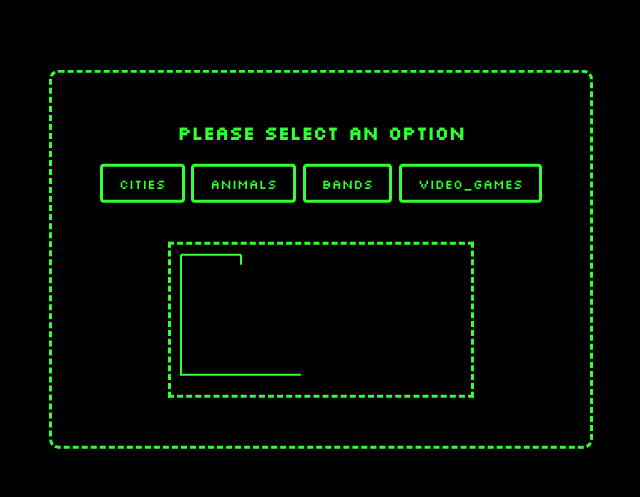
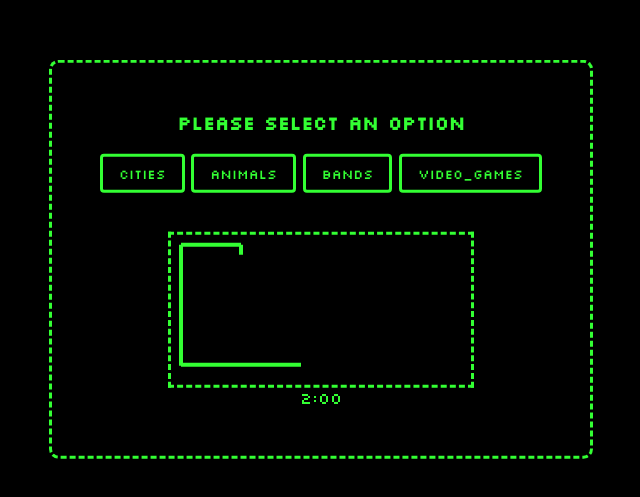
Before and after one commit to Drewski209/module-2-js-final-project-drew-solis, a plain HTML site: page index.html in a window 1280 px wide. Shown: the part 141-638 px from the top of the page, without its empty margins (319-959 px from the left). Drawn offline with Linux system fonts and the light colour scheme.

Commit message:
commit 9

```diff
--- a/index.html
+++ b/index.html
@@ -11,17 +11,22 @@
 
 <body>
     <body>
-        <div class="container">
+      <h1>Hangman</h1>
+      <div class="container">
           <div id="options-container"></div>
           <div id="letter-container" class="letter-container hide"></div>
           <div id="user-input-section"></div>
           <canvas id="canvas"></canvas>
+          <p id ="countdown">2:00<p>
           <div id="new-game-container" class="new-game-popup hide">
             <div id="result-text"></div>
             <button id="new-game-button">Start New Game</button>
           </div>
         </div>
         <!-- Script -->
-        <script src="module2-final-solis.js"></script>
+        <script src="module2-final-solis.js">
+          var bleep = new Audio();
+          bleep.src = "216090__richerlandtv__bad-beep-incorrect.mp3"
+        </script>
       </body>
 </html>
--- a/module2-final-solis.css
+++ b/module2-final-solis.css
@@ -10,6 +10,14 @@
 /*For the background */
 body{
     background-color:black;
+}
+
+h1 {
+    font-size: 40px;
+    color: rgb(51,255,51);
+    position: absolute;
+    top: 25%;
+    left: 40%;
 }
 
 /* For the play area*/
@@ -148,3 +156,8 @@ canvas {
     margin: auto;
     border: 3px dashed rgb(51,255,51);
 }
+
+.countdown {
+    color: rgb(51,255,51);
+    background-color: rgb(51,255,51);
+}
--- a/module2-final-solis.js
+++ b/module2-final-solis.js
@@ -6,6 +6,19 @@ const newGameContainer = document.getElementById("new-game-container");
 const newGameButton = document.getElementById("new-game-button");
 const resultText = document.getElementById("result-text");
 const canvas = document.getElementById("canvas");
+const countdown = document.getElementById("countdown");
+
+// Audio Files
+let CORRECT_LETTER = new Audio('correct_letter.wav');
+let INCORRECT_LETTER = new Audio('incorrect_letter.wav');
+let CORRECT_WORD = new Audio('correct_word.wav');
+let INCORRECT_WORD = new Audio('incorrect_word.mp3');
+
+// Set volumes for all audio files
+CORRECT_LETTER.volume = 0.1;
+INCORRECT_LETTER.volume = 0.1;
+CORRECT_WORD.volume = 0.1;
+INCORRECT_WORD.volume = 0.1;
 
 //Categories Button
 
@@ -46,8 +59,6 @@ const blocker = () => {
   });
   newGameContainer.classList.remove("hide");
 };
-
-
 
   //Word Generator
 const generateWord = (optionValue) => {
@@ -106,12 +117,14 @@ const initializer = () => {
               if(char === button.innerText){
                 //Replaces dash with a letter if it matches with the selected word
                 dashes[index].innerText = char;
+                CORRECT_LETTER.play();
                 //increment counter
                 winCount += 1;
                 //if WinCount equals word length
                 if(winCount === charArray.length) {
                   resultText.innerHTML = `<h2 class='win-msg'>You Win</h2><p>The word was <span>${chosenWord}</span></p>`;
-                //Blocks all buttons after winning
+                  CORRECT_WORD.play();
+                  //Blocks all buttons after winning
                 blocker();
                 }
               }
@@ -122,9 +135,11 @@ const initializer = () => {
           count += 1;
           //Draws man
           drawMan(count);
+          INCORRECT_LETTER.play();
           //If count reaches 6, the player loses the game
           if(count === 6 ) {
             resultText.innerHTML = `<h2 class='lose-msg'>You Lose</h2><p>The word was <span>${chosenWord}</span></p>`;
+            INCORRECT_WORD.play();
             blocker();
           }
         }
@@ -143,7 +158,7 @@ const canvasCreator = () => {
   let context = canvas.getContext("2d");
   context.beginPath();
   context.strokeStyle = "rgb(51,255,51)";
-  context.lineWidth = 2;
+  context.lineWidth = 4;
 
   //For drawing lines
   const drawLine = (fromX, fromY, toX, toY) => {
@@ -220,6 +235,21 @@ const drawMan = (count) => {
   }
 };
 
+//const startingMinutes = 2;
+//let time = startingMinutes * 60;
+
+//setInterval(updateCountdown, 1000);
+
+//function updateCountdown () {
+  //const minutes = Math.floor(time / 60);
+  //let seconds = time % 60;
+
+  //seconds = seconds < 10 ? '0' + seconds : seconds;
+
+  //countdown.innerHTML = `${minutes}:${seconds}`;
+  //time--;
+//};
+
 //New Game
 newGameButton.addEventListener("click", initializer);
 window.onload = initializer;
```
Also changed, not shown: 4 other files.
